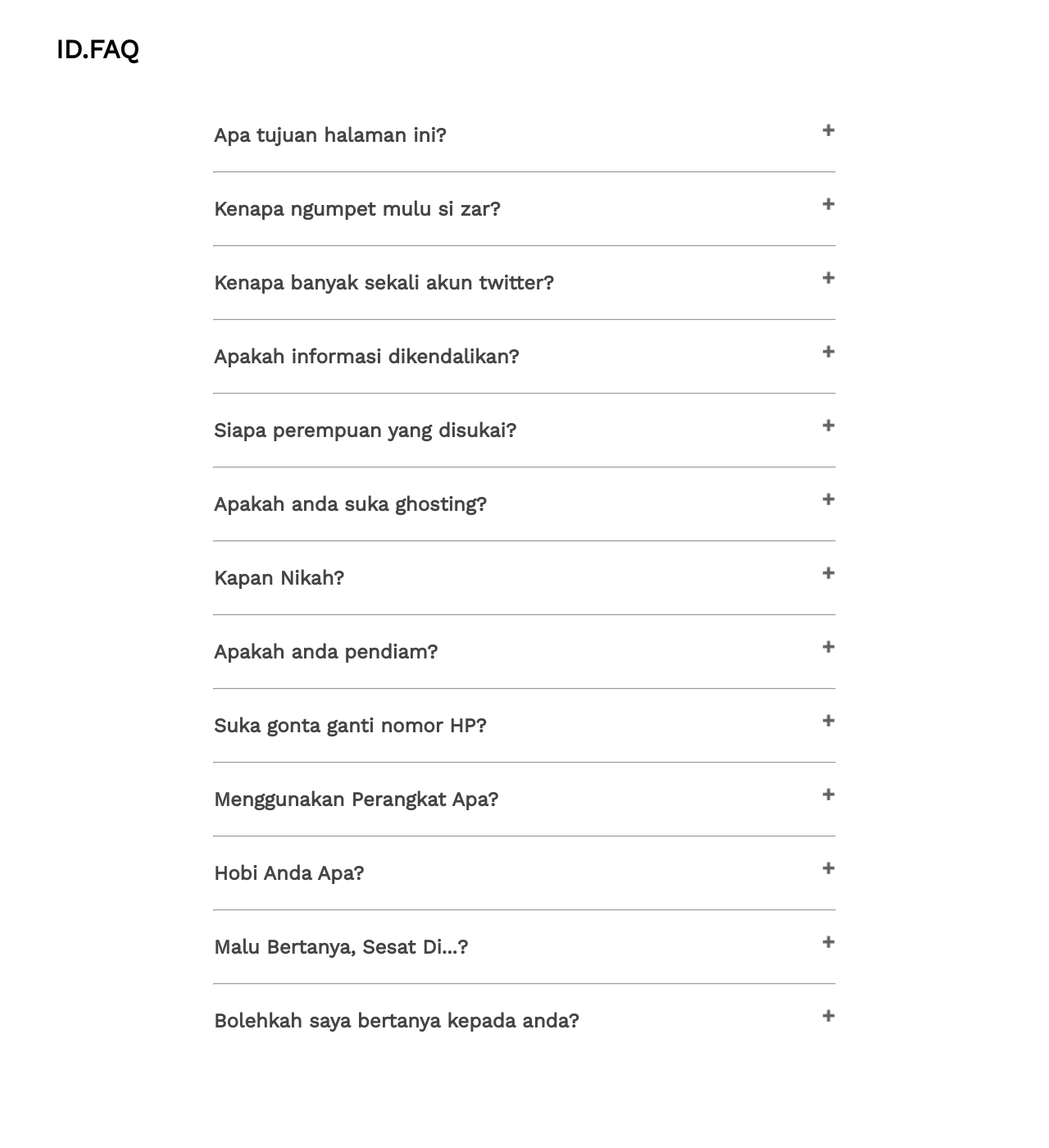
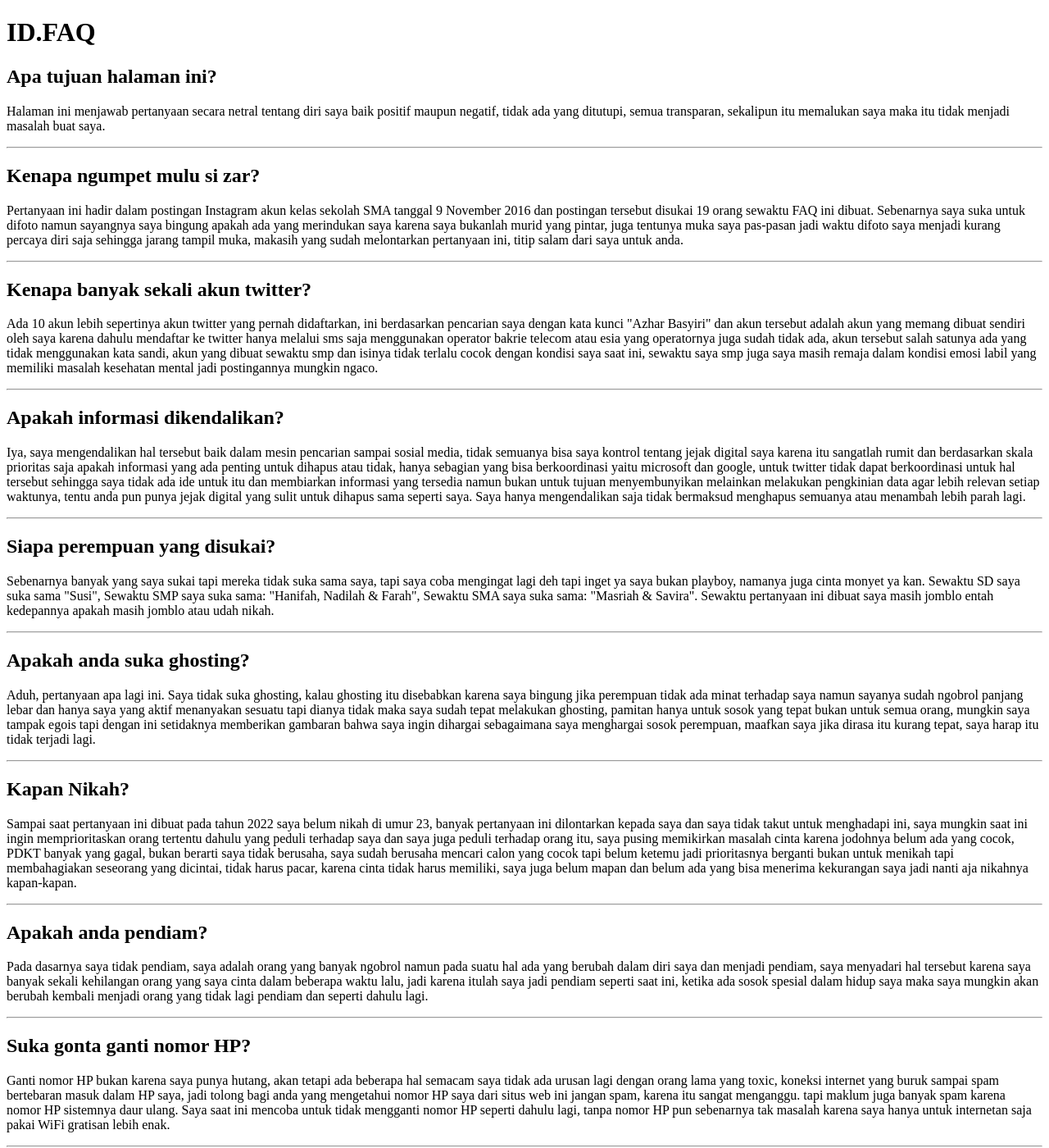
Before and after one commit to intrapegasus/id, a Jekyll site: the page faq/index.html, which Jekyll copies as it is, in a window 1280 px wide and 1400 px high. Shown: the whole window at 82% size. Built offline with Jekyll 4.4.1, drawn with Linux system fonts in a browser that asks for light colours; some of the changed text lies outside the part shown.

Commit message:
Update index.html

```diff
--- a/faq/index.html
+++ b/faq/index.html
@@ -7,7 +7,7 @@
     <meta name="viewport" content="width=device-width, initial-scale=1.0">
     <title>ID.FAQ</title>
     <link href="http://fonts.googleapis.com/css2?family=Work+Sans&display=swap" rel="stylesheet">
-    <link rel="stylesheet" href="style.css">
+    <link rel="stylesheet" href="id/faq/style.css">
 
 </head>
 
@@ -150,7 +150,7 @@
 
         </section>
     </main>
-    <script src="main.js"></script>
+    <script src="id/faq/main.js"></script>
 </body>
 
 
```
